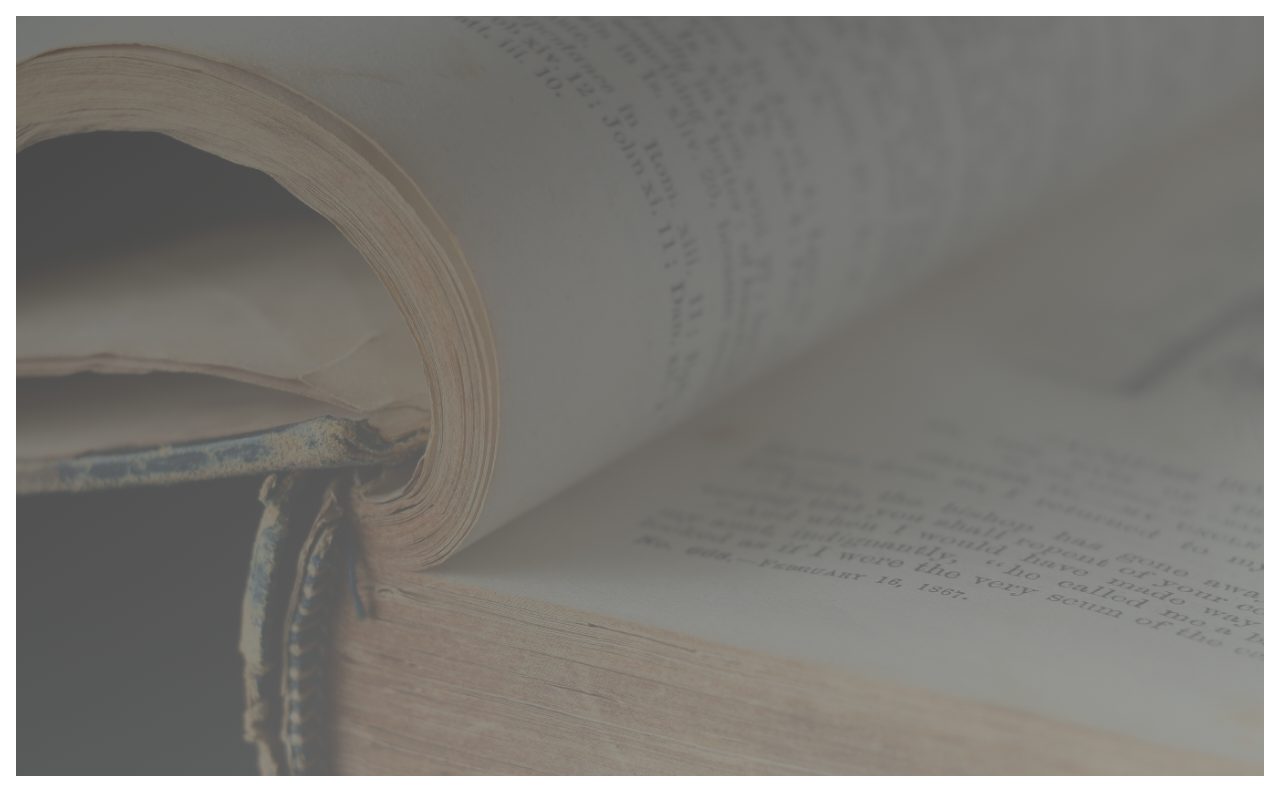
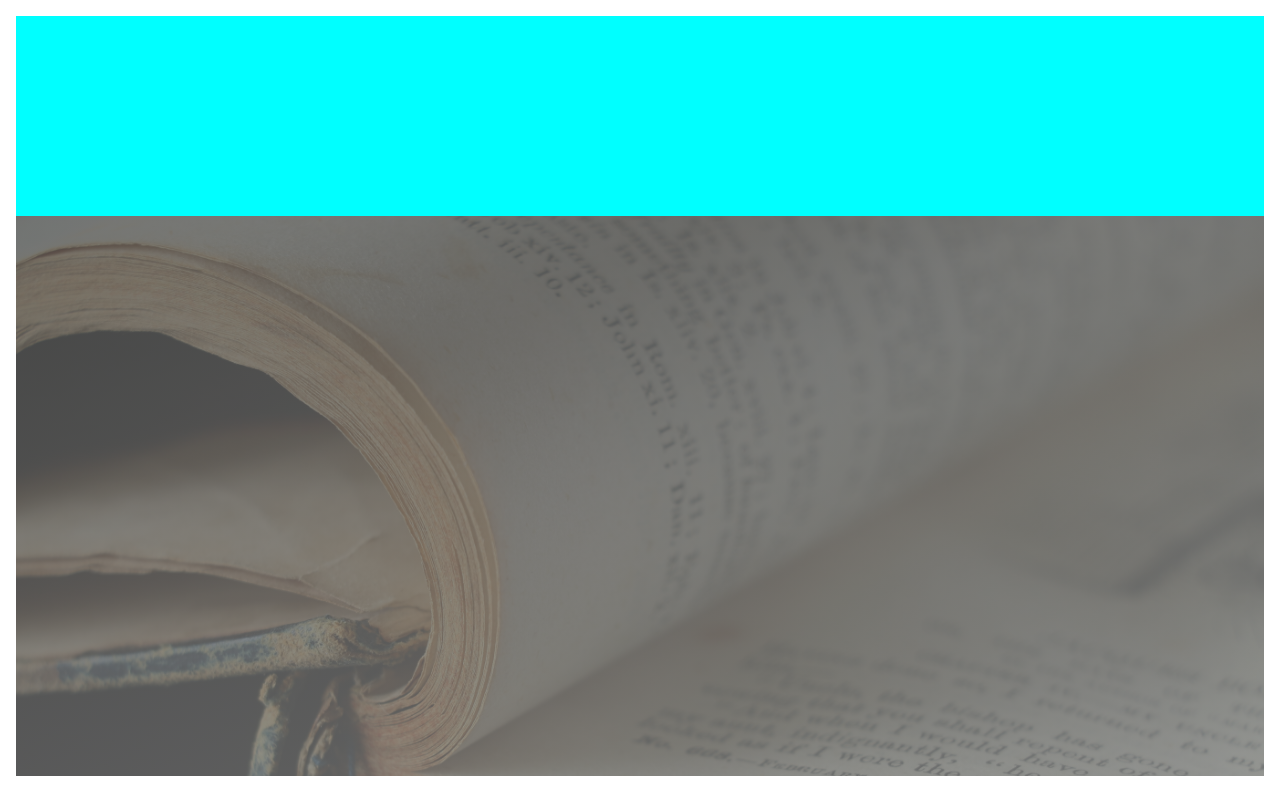
Before and after one commit to Talbekk/the-travelling-teacher, a React (Create React App) app: page / in a window 1280 px wide. Built offline with nearby package versions, Linux system fonts and the light colour scheme.

Commit message:
refactors landing page

```diff
--- a/src/App.css
+++ b/src/App.css
@@ -13,8 +13,17 @@ body {
   padding: 1rem;
 }
 
-header {
+.header {
   height: 95vh;
+  display: grid;
+  grid-template-rows: 200px 1fr;
+}
+
+.header-nav {
+  background-color: aqua;
+}
+
+.header-hero {
   background-image: linear-gradient(
     to right bottom,
     rgba(85, 85, 85, 0.8),
--- a/src/App.js
+++ b/src/App.js
@@ -4,7 +4,9 @@ import "./App.css";
 function App() {
   return (
     <div className="App">
-      <header className="App-header">
+      <header className="header">
+        <nav class="header-nav"></nav>
+        <div class="header-hero"></div>
       </header>
     </div>
   );
```
